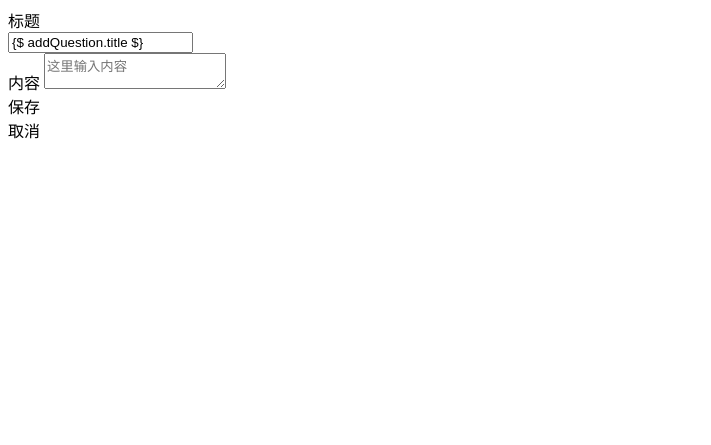
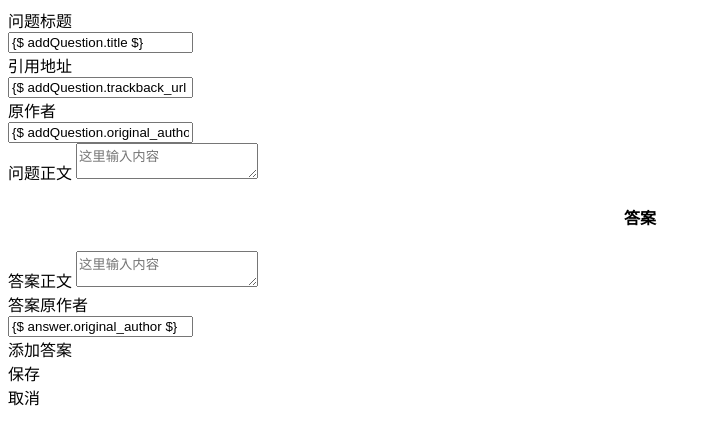
Before and after one commit to caihaoyu/code_god, a Django app: template question_answer/templates/question/edit_question.html in a window 1280 px wide. Shown: the top 445 px of the page, without its empty margins (0-711 px from the left). Run offline with Django 3.2, Linux system fonts and the light colour scheme; the template is opened without the code that fills it, so the values that code supplies are empty; parts of the project's set-up code (start-up, migrations or seed data) failed here and were passed over.

Commit message:
基本完成v0.1

```diff
--- a/question_answer/admin.py
+++ b/question_answer/admin.py
@@ -1,3 +1,6 @@
 from django.contrib import admin
+from question_answer.models import Question,Answer
 
 # Register your models here.
+admin.site.register(Question)
+admin.site.register(Answer)
--- a/question_answer/serializers.py
+++ b/question_answer/serializers.py
@@ -5,11 +5,11 @@ from question_answer.models import Question, Answer, Tag
 
 
 class QuestionListSerializer(serializers.HyperlinkedModelSerializer):
-    answers = serializers.Field(source='get_answer_rest')
+    answers_count = serializers.Field(source='get_answer_count')
 
     class Meta:
         model = Question
-        fields = ('id', 'title', 'trackback_url', 'answers')
+        fields = ('id', 'title', 'trackback_url', 'answers_count')
 
 
 class QuestionSerializer(serializers.HyperlinkedModelSerializer):
--- a/question_answer/templates/question/back_base.html
+++ b/question_answer/templates/question/back_base.html
@@ -40,9 +40,7 @@
 {% block content %}{% endblock %}
 
 <div class="clearfix"></div>
-<div id="footer">
-    <div>&copy;&nbsp;Copyright 2014 <a href="http://dmyz.org">Perchouli</a></div>
-</div>
+
 <!--end footer -->
 
 {% block script %}{% endblock %}
--- a/question_answer/templates/question/edit_question.html
+++ b/question_answer/templates/question/edit_question.html
@@ -2,9 +2,9 @@
 <div class="ui grid">
     <div class="row">
         <div class="column">
-            <div class="question ui form segment">
+            <div class="question ui basic fluid accordion form segment">
                 <div class="field">
-                    <label>标题</label>
+                    <label>问题标题</label>
 
                     <div class="ui left labeled icon input">
                         <input placeholder="标题" type="text" value="{$ addQuestion.title $}"
@@ -16,18 +16,82 @@
                         </div>
                     </div>
                 </div>
+                <div class="two fields">
+                    <div class="field">
+                        <label>引用地址</label>
+
+                        <div class="ui left labeled icon input">
+                            <input placeholder="引用地址" type="text" value="{$ addQuestion.trackback_url $}"
+                                   ng-model="addQuestion.trackback_url">
+                            <i class="text file icon"></i>
+
+                            <div class="ui corner label">
+                                <i class="icon asterisk"></i>
+                            </div>
+                        </div>
+
+                    </div>
+                    <div class="field">
+                        <label>原作者</label>
+
+                        <div class="ui left labeled icon input">
+                            <input placeholder="原作者" type="text" value="{$ addQuestion.original_author $}"
+                                   ng-model="addQuestion.original_author">
+                            <i class="text file icon"></i>
+
+                            <div class="ui corner label">
+                                <i class="icon asterisk"></i>
+                            </div>
+                        </div>
+
+                    </div>
+                </div>
                 <div class="field">
-                    <label>内容</label>
-                    <textarea id="editor" class="editor" placeholder="这里输入内容" ></textarea>
+                    <label>问题正文</label>
+                    <textarea id="editor" class="editor" placeholder="这里输入内容"></textarea>
 
                 </div>
+                <div ng-show="addQuestion.answers.length > 0">
+                    <h4 class="ui segment " style="text-align:center">
+                        答案
+                    </h4>
 
-                <div class="ui right labeled blue submit button" ng-click="saveQuestion(addQuestion)"><i
-                        class="checkmark icon"></i>保存
+                    <div ng-repeat=" answer in addQuestion.answers">
+                        <div class="field">
+                            <label>答案正文</label>
+                            <textarea id="answer_editor_{$ $index $}" class="editor" placeholder="这里输入内容"></textarea>
+
+                        </div>
+                        <div class="field">
+                            <label>答案原作者</label>
+                            <div class="ui left labeled icon input">
+                                <input placeholder="原作者" type="text" value="{$ answer.original_author $}"
+                                       ng-model="answer.original_author">
+                                <i class="text file icon"></i>
+
+                                <div class="ui corner label">
+                                    <i class="icon asterisk"></i>
+                                </div>
+                            </div>
+
+                        </div>
+                    </div>
                 </div>
-                <div class="ui right labeled black submit button" ng-click="changeAdd()"><i
-                        class="remove icon"></i>取消
+                <div class="field" ng-if="addQuestion.answers == 0">
+                    <div class="ui small red button" ng-click="add_answer()" data-toggle="modal"
+                         data-target="#articleDialog">添加答案
+                    </div>
                 </div>
+                <div class="field">
+                    <div class="ui right labeled blue submit button" ng-click="saveQuestion(addQuestion)"><i
+                            class="checkmark icon"></i>保存
+                    </div>
+                    <div class="ui right labeled black submit button" ng-click="changeAdd()"><i
+                            class="remove icon"></i>取消
+                    </div>
+                </div>
+
+
             </div>
 
         </div>
--- a/static/css/common.css
+++ b/static/css/common.css
@@ -52,3 +52,6 @@ body,.weekly-home-content { position:relative; }
      border: 0 none !important;
      resize:none;
 }
+.question{
+    padding-bottom: 20px !important;
+}
--- a/weekly/views.py
+++ b/weekly/views.py
@@ -7,7 +7,7 @@ from django.template import RequestContext
 from django.contrib.auth.models import User
 from django.contrib import auth
 from weekly.form import LoginForm
-from weekly.models import Weekly, Article,OrderShip
+from weekly.models import Weekly, Article, OrderShip
 from rest_framework import status
 from rest_framework import generics, permissions
 from weekly.serializers import WeeklySerializer, ArticleSerializer
@@ -94,7 +94,7 @@ def change_articles(weekly, articles):
         try:
             article = Article.objects.get(id=articles[i]['id'])
 
-            order = OrderShip(weekly = weekly,article= article,number=i)
+            order = OrderShip(weekly=weekly, article=article, number=i)
             order.save()
         except Exception as ex:
             print(ex)
```
Also changed, not shown: question_answer/models.py (+10 -6 lines), question_answer/templates/question/list.html (+42 -7 lines), question_answer/views.py (+33 -4 lines), question_answer/migrations/0001_initial.py (deleted), question_answer/migrations/__init__.py (deleted).
